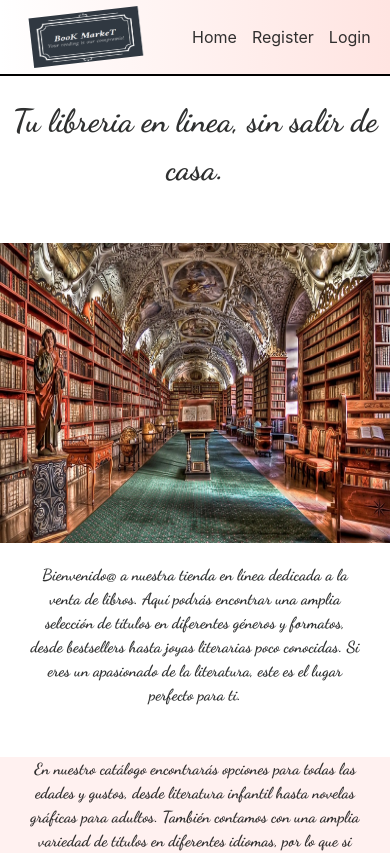
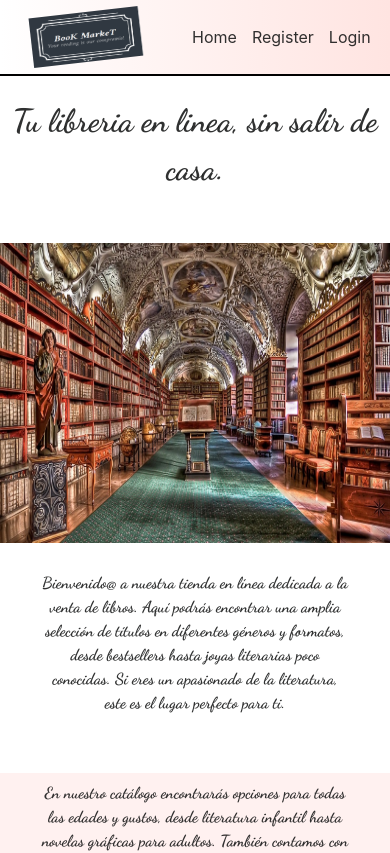
Before and after one commit to VolodymyrKolomiets/ProjectReactEcomerce, a React (Vite) app: page / in a window 390 px wide. Shown: the top 853 px of the page. Built offline with nearby package versions, Linux system fonts and the light colour scheme.

Commit message:
padding adjust in sections.p

```diff
--- a/src/components/Home/Home.scss
+++ b/src/components/Home/Home.scss
@@ -69,7 +69,8 @@ section p {
   }
 
   section p {
-    margin: 0 30px 0 30px;
+    margin: 0 32px 0 32px;
+    padding: 8px;
     font-family: 'Dancing Script', cursive;
     max-width: 100%;
   }
```
